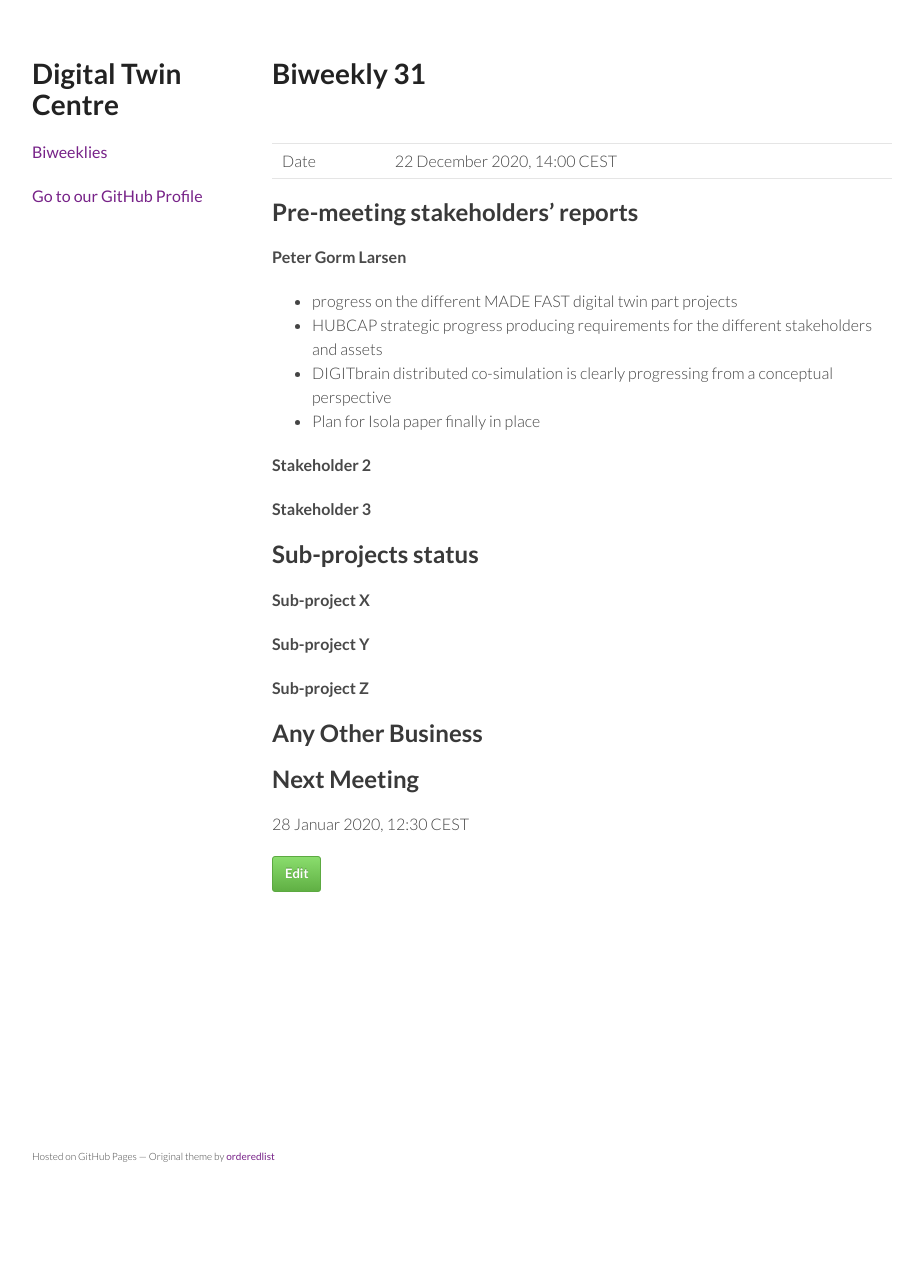
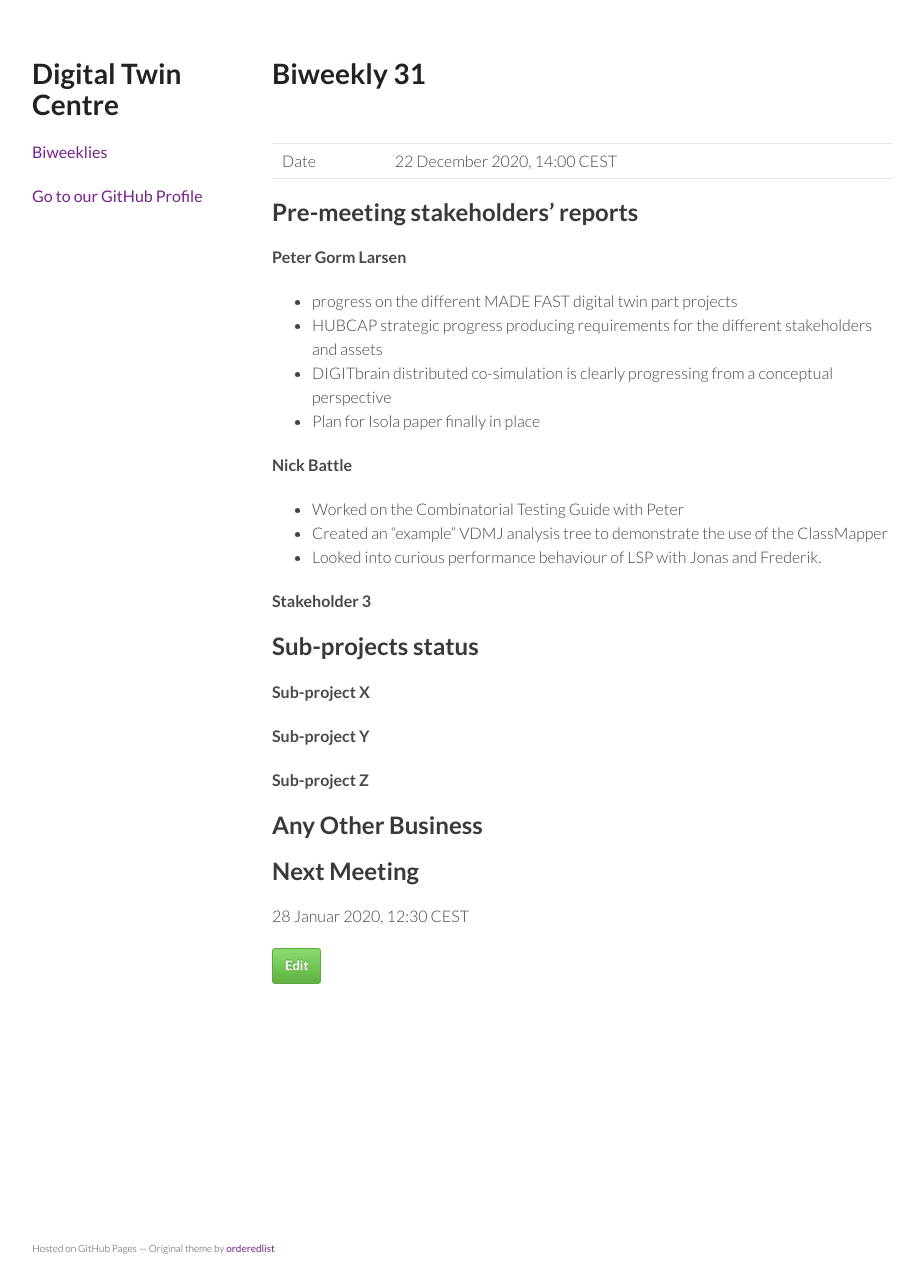
Before and after one commit to digitaltwincentre/digitaltwincentre.github.io, a Jekyll site: the page built from _biweeklies/Biweekly-31.md, in a window 1280 px wide. Shown: the whole page, without its empty margins (178-1097 px from the left). Built offline with Jekyll 4.4.1, drawn with Linux system fonts in a browser that asks for light colours; nearby versions of some CDN libraries; before the commit the page ends 1186 px from its top, so only the background shows below that.

Commit message:
Update Biweekly-31.md

```diff
--- a/_biweeklies/Biweekly-31.md
+++ b/_biweeklies/Biweekly-31.md
@@ -26,7 +26,10 @@ date: 22 December 2020, 1400 CEST
 * DIGITbrain distributed co-simulation is clearly progressing from a conceptual perspective
 * Plan for Isola paper finally in place
 
-#### Stakeholder 2
+#### Nick Battle
+* Worked on the Combinatorial Testing Guide with Peter
+* Created an "example" VDMJ analysis tree to demonstrate the use of the ClassMapper
+* Looked into curious performance behaviour of LSP with Jonas and Frederik.
 
 #### Stakeholder 3
 
```
